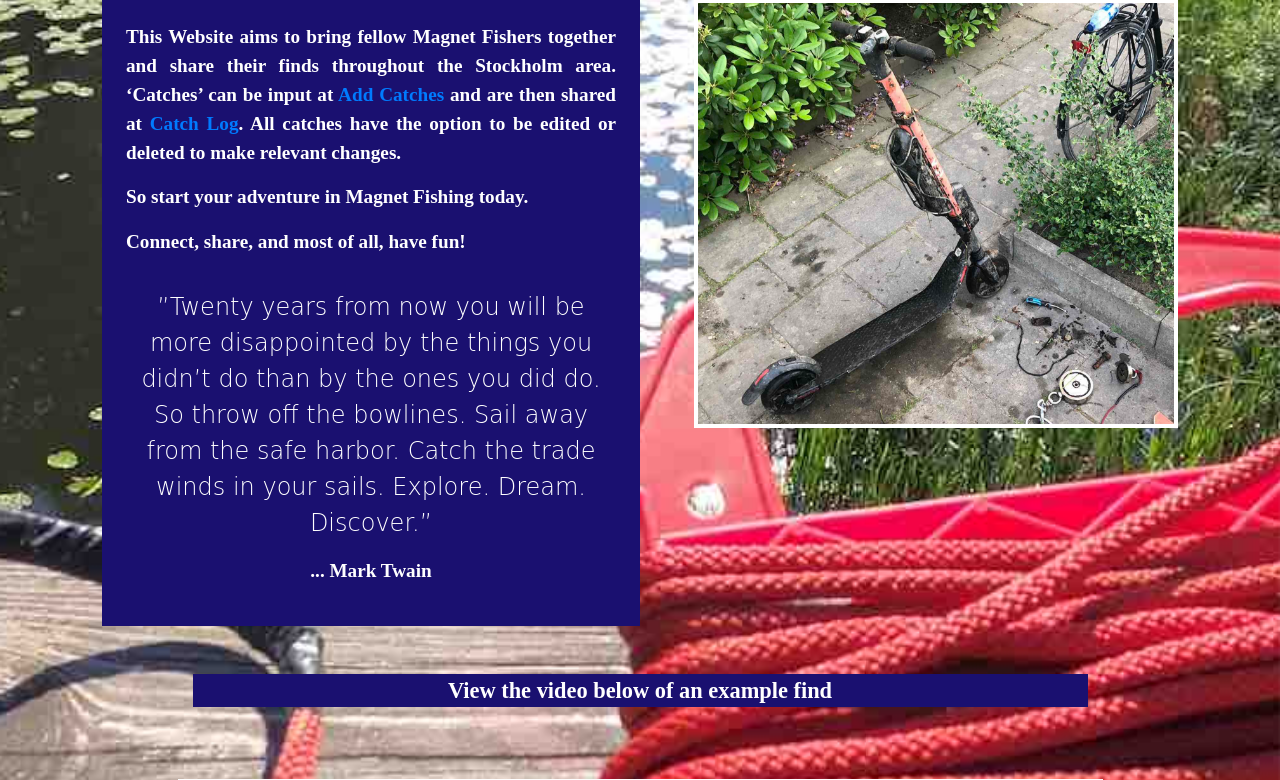
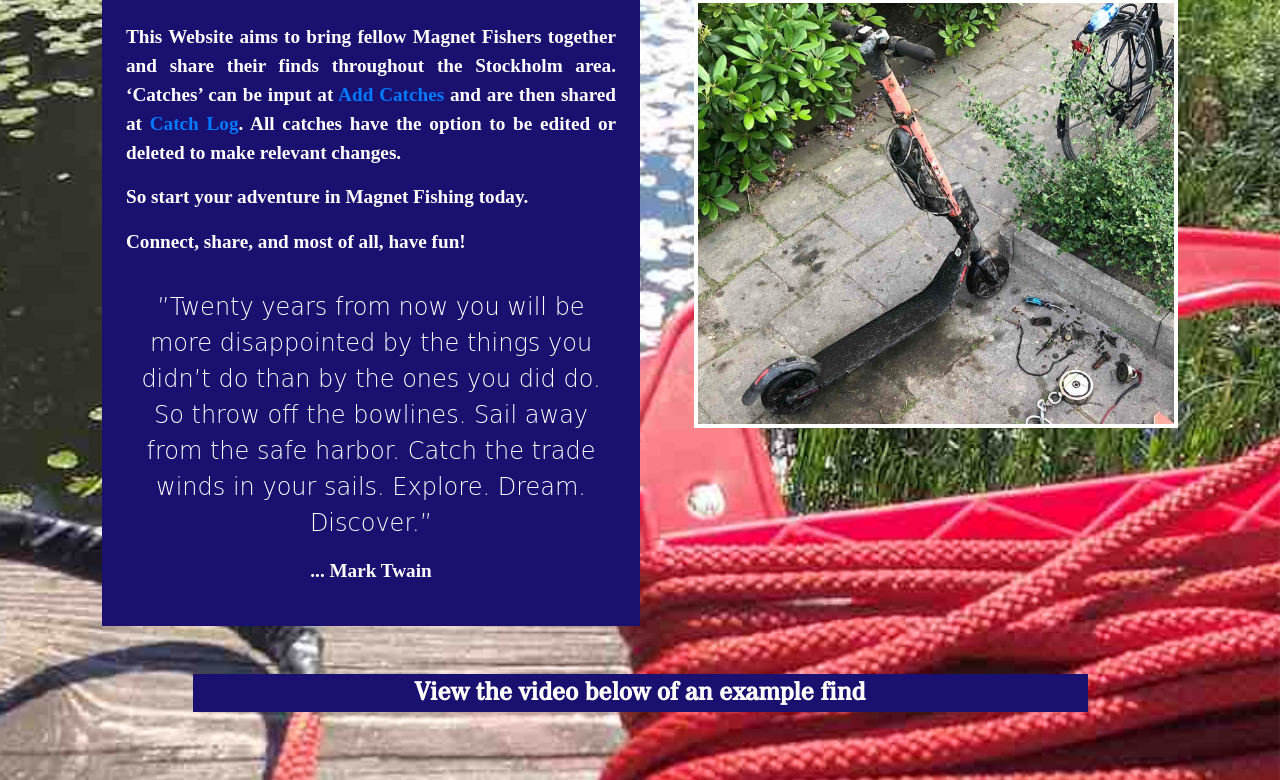
Before and after one commit to Bealby/magnet-fishing, a Flask app: page / in a window 1280 px wide. Shown: the part 851-1631 px from the top of the page. Run offline with Flask 2, Linux system fonts and the light colour scheme; some libraries are stand-ins or nearby versions.

Commit message:
Added .page-header class to video header

```diff
--- a/templates/index.html
+++ b/templates/index.html
@@ -52,7 +52,7 @@
 
 <div class="container pt-5">
     <div class="row">
-        <div class="col-10 offset-1 text-center form-header">
+        <div class="col-10 offset-1 text-center page-header">
             <p>View the video below of an example find</p>
         </div>
     </div>
```
